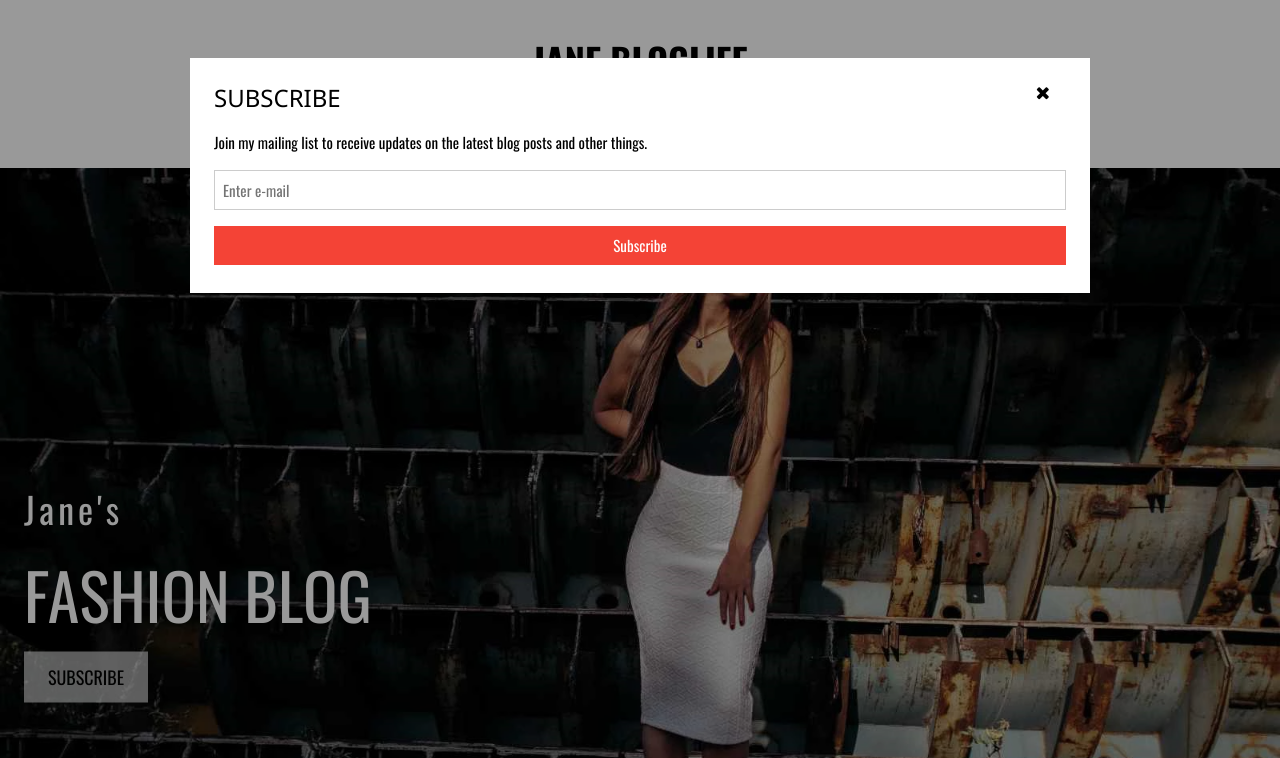
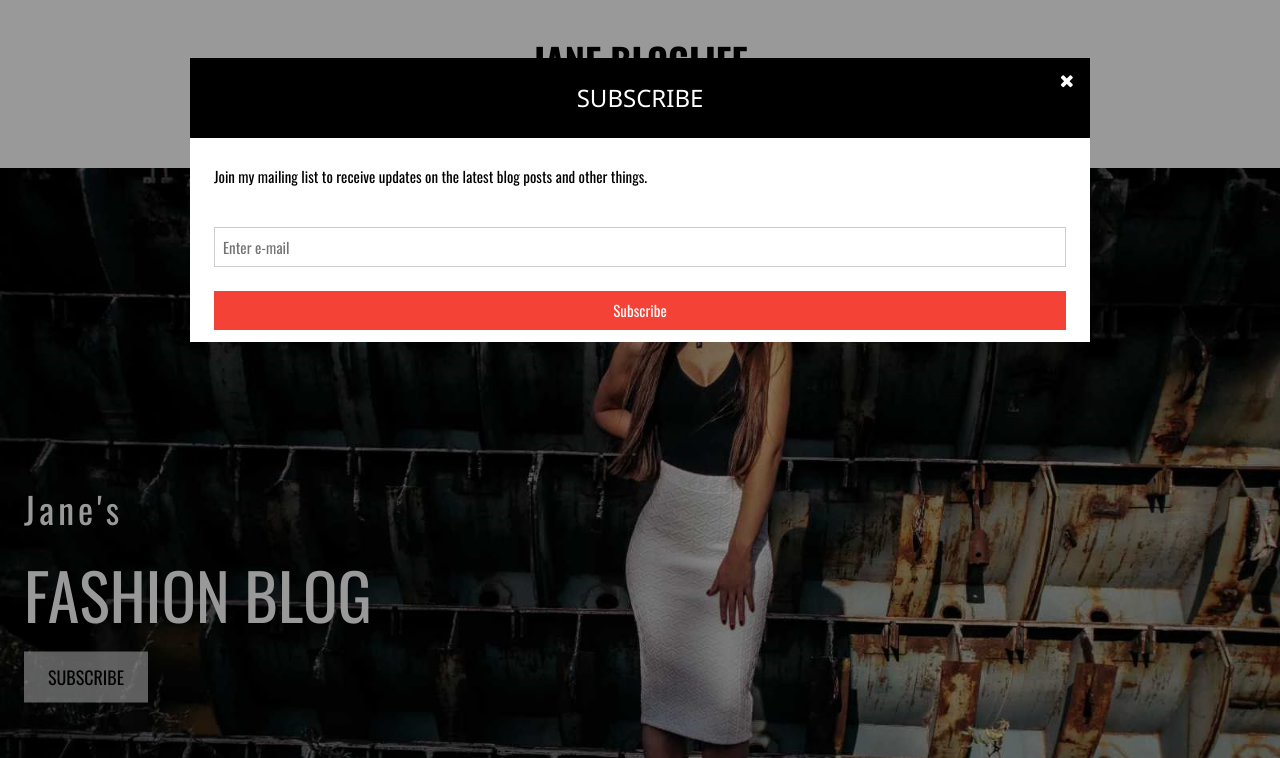
Before and after one commit to GurovDmitriy/W3CSS-tempalates, a website: page source/w3css-jane-bloglife.html in a window 1280 px wide. Both pictures are taken after a click on the button "SUBSCRIBE". Shown: the part 42-800 px from the top of the page. Drawn offline with nearby package versions, Linux system fonts and the light colour scheme.

Commit message:
Fix modal grid

```diff
--- a/source/less/blocks/w3css-jane-bloglife.less
+++ b/source/less/blocks/w3css-jane-bloglife.less
@@ -38,6 +38,11 @@ body.w3css-jane-bloglife {
   .focusCustom(var(--colorBlack));
 }
 
+.js-focus-visible .w3css-jane-bloglife .usr-modal-btn-close.focus-visible {
+  .focusCustom(var(--colorWhite));
+  outline-offset: -2px;
+}
+
 .js-focus-visible .w3css-jane-bloglife nav .focus-visible {
   outline-offset: -2px;
 }
--- a/source/w3css-jane-bloglife.html
+++ b/source/w3css-jane-bloglife.html
@@ -82,22 +82,30 @@
       </div>
 
       <div class="w3-modal">
-        <div class="w3-modal-content w3-animate-top w3-padding-large">
-          <button class="w3-button w3-right w3-large usr-modal-btn-close">
+        <div class="w3-modal-content  w3-display-container w3-animate-top">
+
+          <button class="w3-button w3-display-topright w3-black w3-large usr-modal-btn-close">
             <span class="visually-hidden">Close</span>
             <span class="fa fa-remove"></span>
           </button>
-          <h3>Subscribe</h3>
-          <p>Join my mailing list to receive updates on the latest blog posts and other things.</p>
+
+          <header class="w3-container w3-black w3-padding-large w3-center">
+            <h3>Subscribe</h3>
+          </header>
+          <p class="w3-container w3-padding-large">Join my mailing list to receive updates on the latest blog posts and other things.</p>
+
           <form action="#" method="post">
             <label class="visually-hidden" for="email">Enter e-mail</label>
-            <div class="w3-section">
+            <div class="w3-container w3-padding-large">
               <input class="w3-input w3-border" id="email" type="email" name="email" placeholder="Enter e-mail" required>
             </div>
-            <div class="w3-section">
+
+            <footer class="w3-container w3-padding-large">
               <button class="w3-button w3-block w3-red" type="submit">Subscribe</button>
-            </div>
+            </footer>
+
           </form>
+
         </div>
       </div>
 
```
Also changed, not shown: source/css/style.css.
